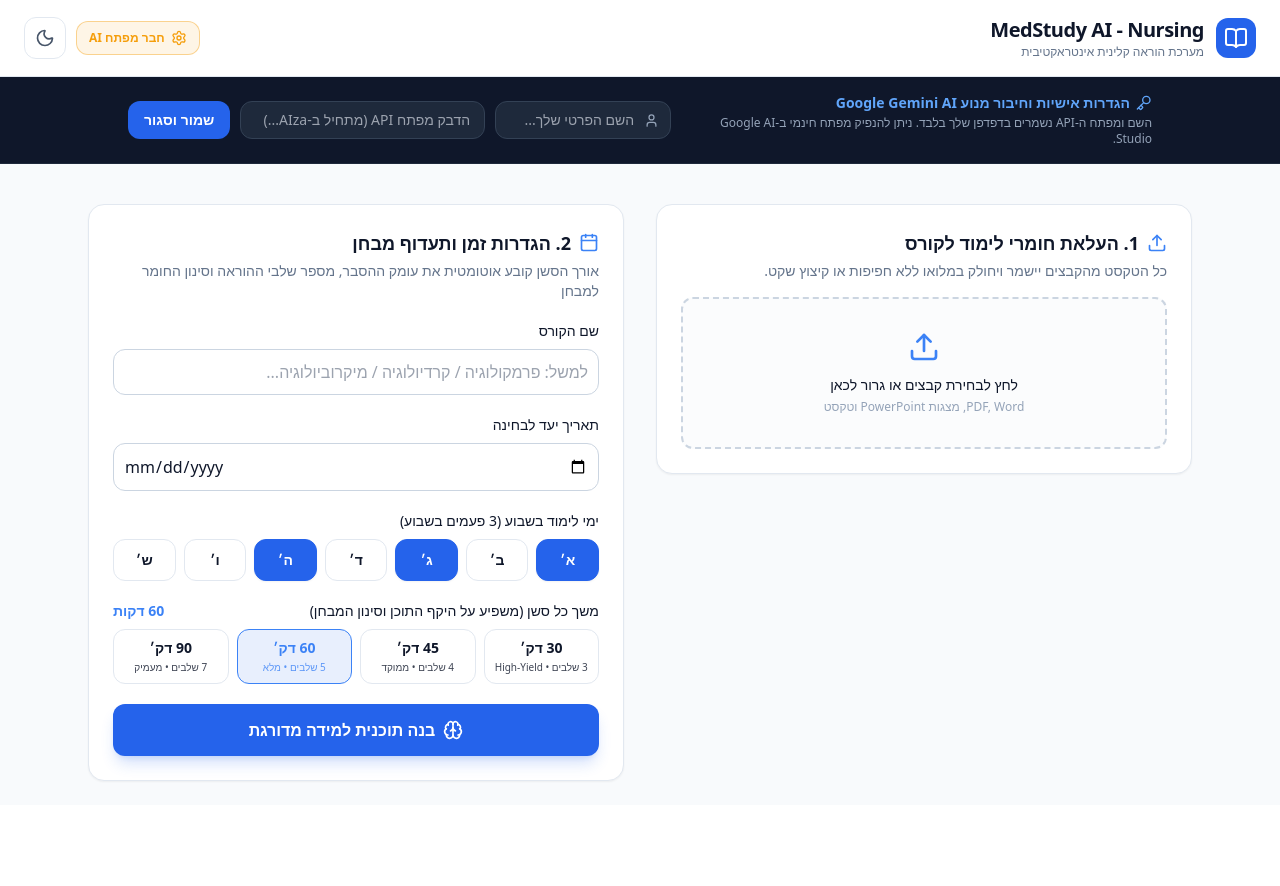
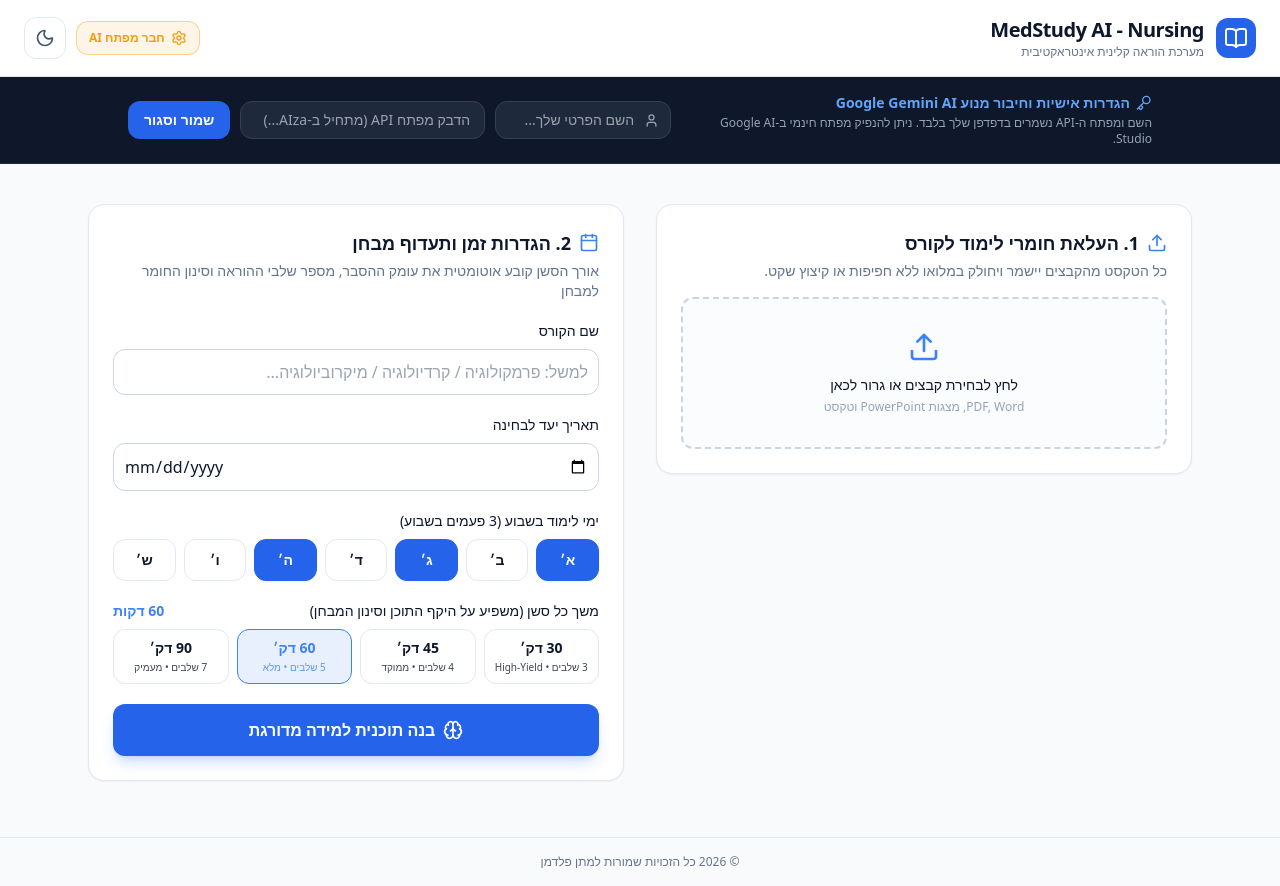
Before and after one commit to matanfeldman11-png/medstudy-ai, a React (Vite) app: page / in a window 1280 px wide. Before the commit the page ends 805 px from the top, so only its background shows below. Built offline with nearby package versions, Linux system fonts and the light colour scheme.

Commit message:
Update App.tsx

```diff
--- a/src/App.tsx
+++ b/src/App.tsx
@@ -1160,7 +1160,7 @@ export default function App() {
   };
 
   return (
-    <div dir="rtl" className={darkMode ? 'dark bg-slate-950 text-slate-100 min-h-screen' : 'bg-slate-50 text-slate-900 min-h-screen'}>
+    <div dir="rtl" className={darkMode ? 'dark bg-slate-950 text-slate-100 min-h-screen flex flex-col' : 'bg-slate-50 text-slate-900 min-h-screen flex flex-col'}>
       <header className="border-b border-slate-200 dark:border-slate-800 px-6 py-4 flex justify-between items-center sticky top-0 backdrop-blur-md bg-white/90 dark:bg-slate-950/90 z-20">
         <div className="flex items-center gap-3 cursor-pointer" onClick={() => setStep(courses.length > 0 ? 0 : 1)}>
           <div className="bg-blue-600 p-2 rounded-xl text-white">
@@ -1252,7 +1252,7 @@ export default function App() {
         </div>
       )}
 
-      <main className="max-w-6xl mx-auto p-6">
+      <main className="max-w-6xl mx-auto p-6 flex-1 w-full">
         {step === 0 && (
           <div className="space-y-6 mt-4">
             <div className="flex flex-wrap justify-between items-center gap-4 bg-white dark:bg-slate-900 p-6 rounded-2xl border border-slate-200 dark:border-slate-800 shadow-sm">
@@ -2146,6 +2146,10 @@ export default function App() {
           )
         )}
       </main>
+
+      <footer className="border-t border-slate-200 dark:border-slate-800 py-4 px-6 text-center text-xs text-slate-500 dark:text-slate-400 mt-8">
+        © {new Date().getFullYear()} כל הזכויות שמורות למתן פלדמן
+      </footer>
     </div>
   );
 }
```
